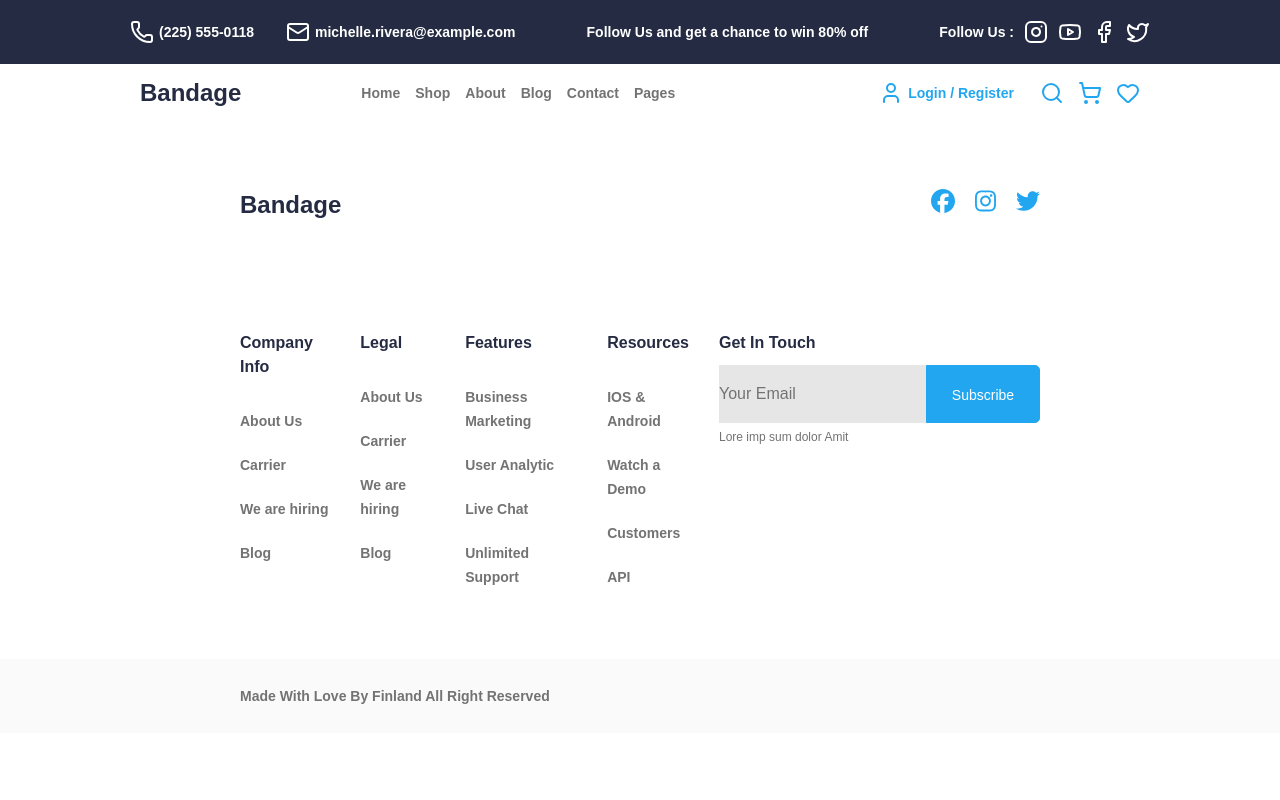
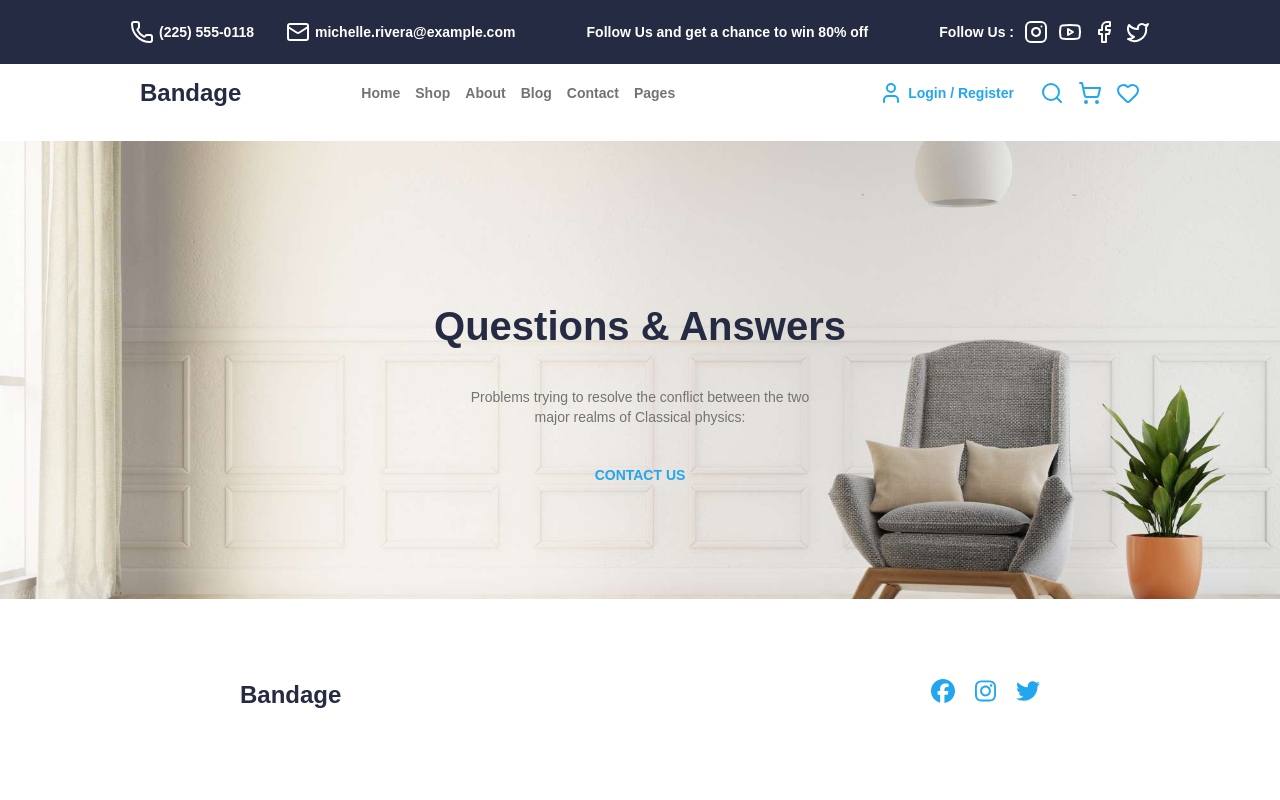
Before and after one commit to kaanarslann/E-Commerce, a React (Vite) app: page /contact in a window 1280 px wide. Shown: the top 800 px of the page. Built offline with nearby package versions, Linux system fonts and the light colour scheme.

Commit message:
adds contact page

```diff
--- a/src/layout/Header.jsx
+++ b/src/layout/Header.jsx
@@ -29,9 +29,9 @@ export default function Header() {
                     {isOpen && (<div className="header-navbar">
                         <nav className="navbar flex flex-col items-center gap-[1.875rem] text-3xl font-normal leading-[2.813rem] text-[#737373] my-[7.875rem]">
                             <Link to="/">Home</Link>
-                            <Link to="/">Product</Link>
+                            <Link to="/shop">Product</Link>
                             <Link to="/">Pricing</Link>
-                            <Link to="/">Contact</Link>
+                            <Link to="/contact">Contact</Link>
                         </nav>
                     </div>)}
                 </div>
@@ -68,7 +68,7 @@ export default function Header() {
                                 <Link to="/shop">Shop</Link>
                                 <Link to="/">About</Link>
                                 <Link to="/">Blog</Link>
-                                <Link to="/">Contact</Link>
+                                <Link to="/contact">Contact</Link>
                                 <Link to="/">Pages</Link>
                             </nav>
                             <div className="tools flex text-[#23A6F0] text-sm font-bold leading-6 gap-3.5">
--- a/src/layout/PageContent.jsx
+++ b/src/layout/PageContent.jsx
@@ -2,6 +2,7 @@ import {Switch, Route} from "react-router-dom";
 import HomePage from "../pages/HomePage";
 import ShopPage from "../pages/ShopPage";
 import ProductDetail from "../pages/ProductDetail";
+import Contact from "../pages/Contact";
 
 export default function PageContent() {
     return (
@@ -16,6 +17,9 @@ export default function PageContent() {
                 <Route path="/product">
                     <ProductDetail />
                 </Route>
+                <Route path="/contact">
+                    <Contact />
+                </Route>
             </Switch>
         </div>
     )
--- /dev/null
+++ b/src/pages/Contact.jsx
@@ -0,0 +1,15 @@
+import contact from "../assets/contact.jpg";
+
+export default function Contact() {
+    return (
+        <section className="contact-main py-28 bg-cover bg-center w-[25.875rem] h-[29.25rem] mx-auto mt-8 md:w-full md:h-full md:pt-40 md:pb-28" style={{backgroundImage: `url(${contact})`}}>
+            <div className="contact-content flex flex-col items-center gap-8 mx-16 md:mx-48 md:gap-9">
+                <h2 className="text-[#252B42] text-[2.5rem] font-bold leading-[3.125rem] text-center">Questions & Answers</h2>
+                <p className="text-[#737373] text-sm font-medium leading-5 text-center md:w-[23rem]">
+                    Problems trying to resolve the conflict between the two major realms of Classical physics:
+                </p>
+                <h6 className="text-[#23A6F0] text-sm font-bold leading-6 hover:cursor-pointer text-center">CONTACT US</h6>
+            </div>
+        </section>
+    );
+}
```
Also changed, not shown: src/assets/contact.jpg (added).
